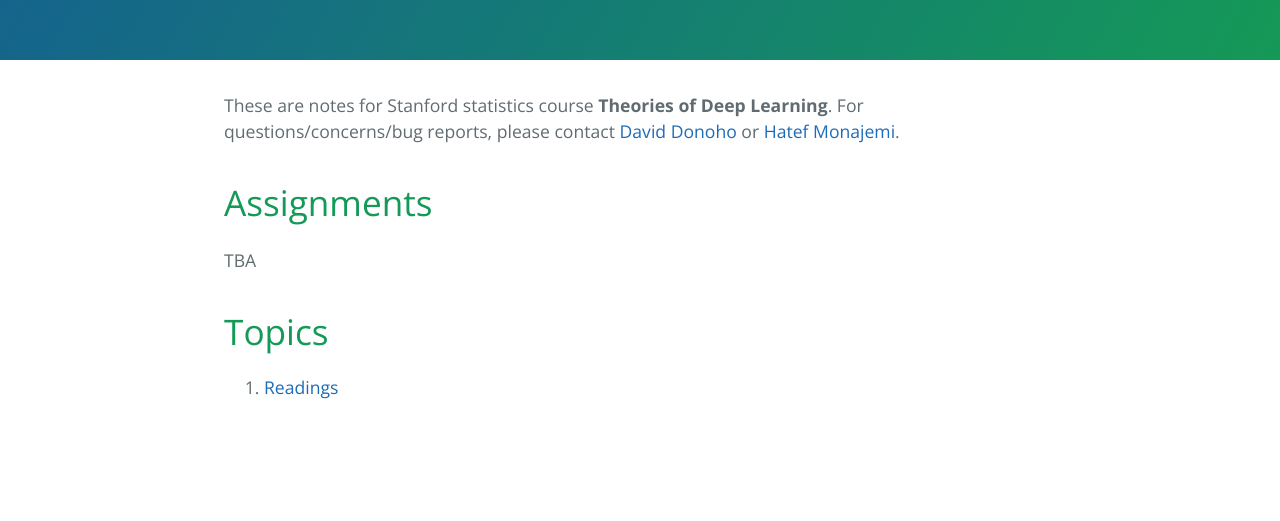
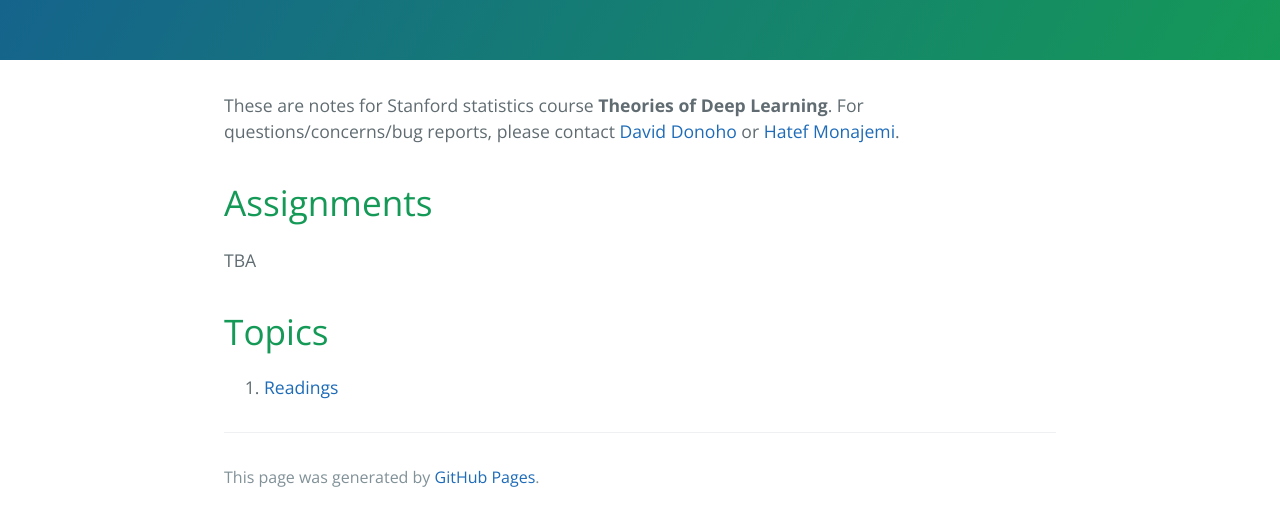
Before and after one commit to stats385/stats385.github.io, a Jekyll site: the page built from index.md, in a window 1280 px wide. Shown: the part 547-1068 px from the top of the page. Built offline with Jekyll 4.4.1, drawn with Linux system fonts in a browser that asks for light colours; the repository's description, which GitHub fills in, is left out; before the commit the page ends 997 px from its top, so only the background shows below that.

```diff
--- a/_layouts/default.html
+++ b/_layouts/default.html
@@ -36,14 +36,16 @@
     <section class="main-content">
       {{ content }}
 
- <!--
+
   <footer class="site-footer">
+	  <!--
          {% if site.github.is_project_page %}
            <span class="site-footer-owner"><a href="{{ site.github.repository_url }}">{{ site.github.repository_name }}</a> is maintained by <a href="{{ site.github.owner_url }}">{{ site.github.owner_name }}</a>.</span>
          {% endif %}
+	   -->
          <span class="site-footer-credits">This page was generated by <a href="https://pages.github.com">GitHub Pages</a>.</span>
        </footer>
-  -->
+
     </section>
 
     {% if site.google_analytics %}
--- a/_layouts/titlepage.html
+++ b/_layouts/titlepage.html
@@ -81,14 +81,15 @@
 
     <section class="main-content">
       {{ content }}
+  <footer class="site-footer">
 	  <!--
- <footer class="site-footer">
          {% if site.github.is_project_page %}
            <span class="site-footer-owner"><a href="{{ site.github.repository_url }}">{{ site.github.repository_name }}</a> is maintained by <a href="{{ site.github.owner_url }}">{{ site.github.owner_name }}</a>.</span>
          {% endif %}
+	   -->
          <span class="site-footer-credits">This page was generated by <a href="https://pages.github.com">GitHub Pages</a>.</span>
        </footer>
- -->
+
     </section>
 
     {% if site.google_analytics %}
```
Lines whose indentation alone changed are shown as unchanged.
